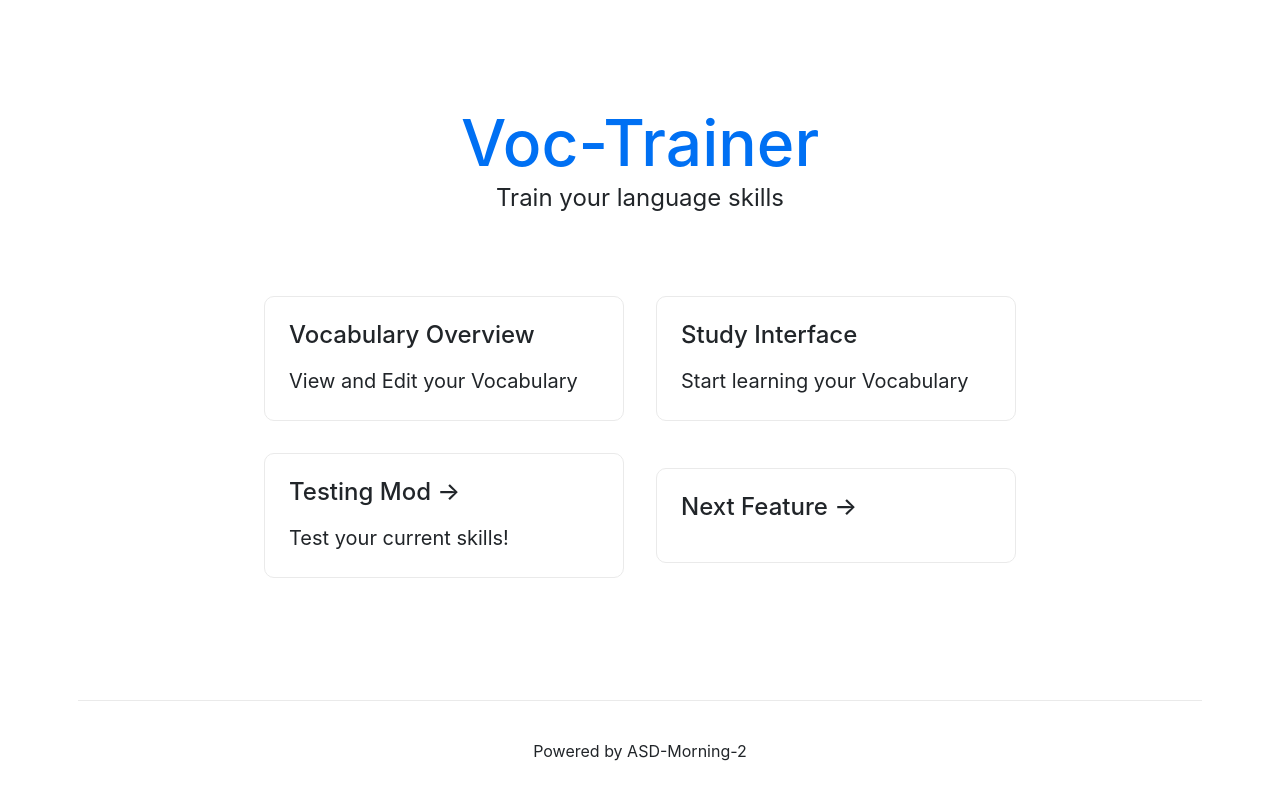
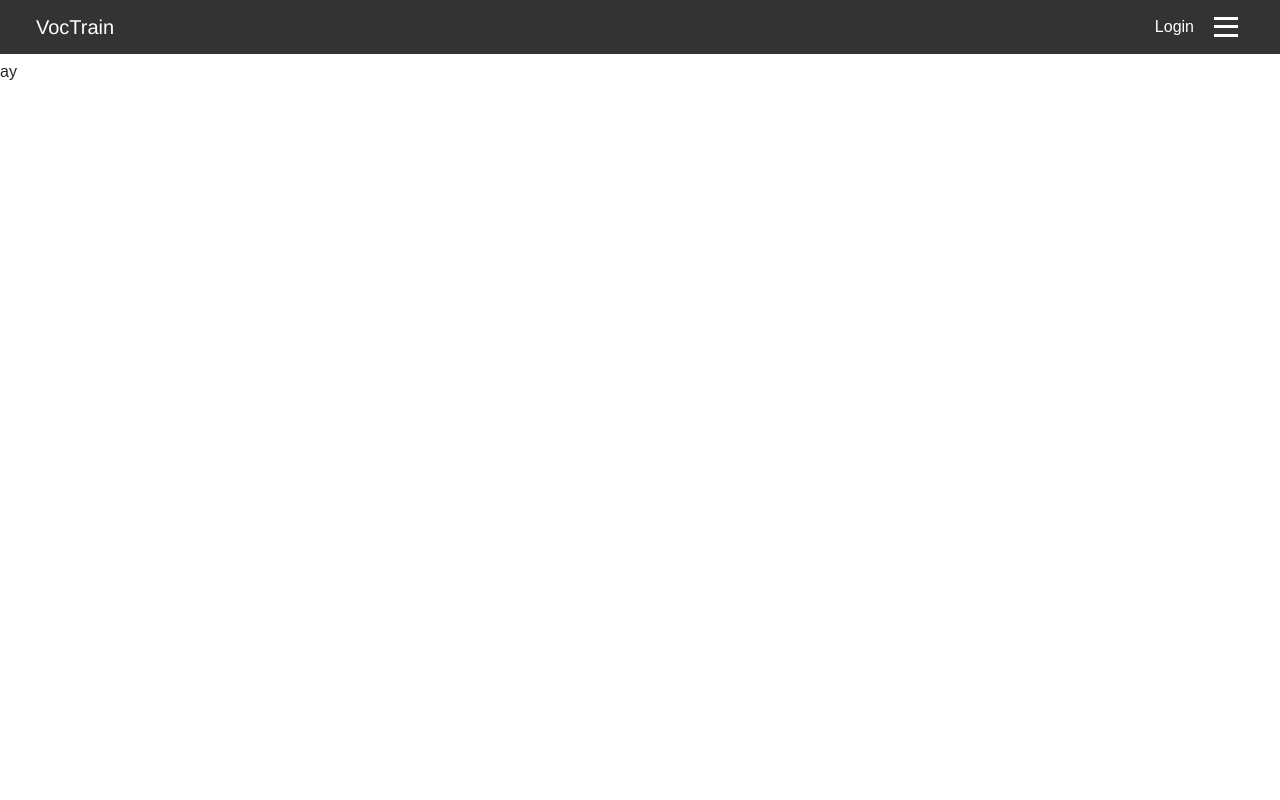
Before and after one commit to sw20-tug/ASD-Morning-2, a Next.js app in the folder client/: page / in a window 1280 px wide. Shown: the top 800 px of the page. Built offline with nearby package versions, Linux system fonts and the light colour scheme.

Commit message:
Navbar & Sidedrawer Test

```diff
--- /dev/null
+++ b/client/components/Layout.js
@@ -0,0 +1,5 @@
+import Navbar from "../components/Navbar";
+
+const Layout = (props) => (
+
+);
--- /dev/null
+++ b/client/components/Navbar.css
@@ -0,0 +1,48 @@
+.navbar {
+    position: fixed;
+    top: 0;
+    left: 0;
+    width: 100%;
+    background: #333;
+    height: 54px;
+}
+
+.navbar_navigation {
+    display: flex;
+    height: 100%;
+    width: 100%;
+    align-items: center;
+    padding: 0 1.25rem;
+}
+
+.navbar_logo a {
+    color: white;
+    text-decoration: none;
+    font-size: 1.25rem;
+    font-family: Helvetica, -apple-system, BlinkMacSystemFont, Segoe UI, Roboto, Oxygen, Ubuntu, Cantarell, sans-serif;
+}
+
+.spacer {
+    flex-grow: 1;
+}
+
+.navbar_navigation_items ul {
+    list-style: none;
+    margin: 0;
+    padding: 0;
+    display: flex;
+}
+
+.navbar_navigation_items li {
+    padding: 0 1.25rem;
+}
+
+.navbar_navigation_items a {
+    color:  white;
+    text-decoration: none;
+}
+
+.navbar_navigation_items a:hover
+.navbar_navigation_items a:active {
+    color: #8FE9A3;
+}
--- /dev/null
+++ b/client/components/Navbar.js
@@ -0,0 +1,26 @@
+import Link from "next/link";
+import React from 'react';
+
+import SideDrawerButton from "./SideDrawerButton";
+
+
+const Navbar = props => (
+    <header className="navbar">
+        <nav className="navbar_navigation">
+            <div className="navbar_logo">
+                <a href="/">VocTrain</a>
+            </div>
+            <div className="spacer"></div>
+            <div className="navbar_navigation_items">
+                <ul>
+                    <li><a href="/">Login</a></li>
+                </ul>
+            </div>
+            <div>
+                <SideDrawerButton />
+            </div>
+        </nav>
+    </header>
+);
+
+export default Navbar;
--- /dev/null
+++ b/client/components/SideDrawer.css
@@ -0,0 +1,46 @@
+.sidedrawer {
+    height: 100%;
+    background: #222;
+    box-shadow: 5px 5px 5px 5px;
+    position: fixed;
+    top: 0;
+    right: 0;
+    width: 70%;
+    max-width: 400px;
+    z-index: 200;
+}
+
+.sidedrawer ul {
+    height: 100%;
+    margin: 0;
+    padding: 1.5rem;
+    list-style: none;
+    display: flex;
+    flex-direction: column;
+    justify-content: top;
+}
+
+.sidedrawer li {
+    margin: 0.5rem 0;
+}
+
+.sidedrawer a {
+    color: white;
+    text-decoration: none;
+    font-size: 1.75rem;
+}
+
+.sidedrawer a:hover
+.sidedrawer a:active {
+    color: #8FE9A3;
+}
+
+.backdrop {
+    position: fixed;
+    width: 100%;
+    height: 100%;
+    top: 0;
+    left: 0;
+    background: rgba(0, 0, 0, 0.6);
+    z-index: 100;
+}
--- /dev/null
+++ b/client/components/SideDrawer.js
@@ -0,0 +1,19 @@
+import React from 'react';
+
+const SideDrawer = props => (
+    <div className="backdrop">
+        <nav className="sidedrawer">
+            <ul>
+                <li><a href="/">Home</a></li>
+                <li><a href="/vocabulary">Vocabulary View</a></li>
+                <li><a href="/study_interface">Study Interface</a></li>
+                <li><a href="/testing_mode">Testing Mode</a></li>
+                <li><a href="/">---</a></li>
+                <li><a href="/">Login</a></li>
+            </ul>
+        </nav>
+    </div>
+
+);
+
+export default SideDrawer;
--- /dev/null
+++ b/client/components/SideDrawerButton.css
@@ -0,0 +1,22 @@
+.sdb_toggle_button {
+    display: flex;
+    flex-direction: column;
+    justify-content: space-around;
+    height: 25px;
+    width: 30px;
+    background: transparent;
+    border: none;
+    cursor: pointer;
+    padding: 0;
+    box-sizing: border-box;
+}
+
+.sdb_toggle_button:focus {
+    outline: none;
+}
+
+.sdb_toggle_button_line {
+    width: 24px;
+    height: 3px;
+    background: white;
+}
--- /dev/null
+++ b/client/components/SideDrawerButton.js
@@ -0,0 +1,11 @@
+import React from 'react';
+
+const SideDrawerButton = props => (
+    <button className="sdb_toggle_button">
+        <div className="sdb_toggle_button_line"/>
+        <div className="sdb_toggle_button_line"/>
+        <div className="sdb_toggle_button_line"/>
+    </button>
+);
+
+export default SideDrawerButton;
--- /dev/null
+++ b/client/components/base.css
@@ -0,0 +1,23 @@
+html {
+    height: 100%;
+}
+
+body {
+    height: 100%;
+    margin: 0;
+    padding: 0;
+    font-family: sans-serif;
+}
+
+.wrapper {
+    height: 100%;
+}
+
+.container {
+    min-height: 100vh;
+    padding: 0 0.5rem;
+    display: flex;
+    flex-direction: column;
+    justify-content: center;
+    align-items: center;
+}
--- a/client/pages/_app.js
+++ b/client/pages/_app.js
@@ -1,6 +1,10 @@
 import React from 'react'
 
 import 'bootstrap/dist/css/bootstrap.min.css';
+import '../components/base.css';
+import '../components/Navbar.css';
+import '../components/SideDrawerButton.css';
+import '../components/SideDrawer.css';
 
 export default function MyApp({Component, pageProps}){
   return <Component {...pageProps} />
--- a/client/pages/index.js
+++ b/client/pages/index.js
@@ -1,194 +1,219 @@
-import Head from 'next/head'
-import Link from 'next/link'
+import Head from 'next/head';
+import Link from 'next/link';
+import React, { Component } from 'react';
+import Navbar from '../components/Navbar';
+import SideDrawer from '../components/SideDrawer';
+
 
 const Home = () => (
-  <div className="container">
-    <Head>
-      <title>Voc-Trainer</title>
-      <link rel="icon" href="/favicon.ico" />
-    </Head>
-    <main>
-      <h1 className="title">
-        <a>Voc-Trainer</a>
-      </h1>
+  <div className="wrapper">
+    <Navbar />
+    {sideDrawer}
+    <main style={{marginTop: '60px'}}>
+      <p>ay</p>
+    </main>
+  </div>
+);
 
-      <p className="description">
-        Train your language skills
-      </p>
+let state = {
+  sideDrawerOpen: false
+};
 
-      <div className="grid">
-        <Link href="/vocabulary">
-          <div className="card">
-            <h3>Vocabulary Overview</h3>
-            <p>View and Edit your Vocabulary</p>
-          </div>
-        </Link>
+let sideDrawer;
 
-        <Link href="/study_interface">
-          <a className="card">
-            <h3> Study Interface </h3>
-            <p> Start learning your Vocabulary</p>
-          </a>
-        </Link>
+if (state.sideDrawerOpen) {
+  sideDrawer = <SideDrawer />;
+}
 
-        <Link href="/testing_mode">
-          <a className="card">
-            <h3>Testing Mod &rarr;</h3>
-            <p>Test your current skills! </p>
-          </a>
-        </Link>
 
-        <a className="card">
-          <h3> Next Feature &rarr;</h3>
-          <p>
-          </p>
-        </a>
-      </div>
-    </main>
+// const Home = () => (
+//   <div className="container">
+//     <Head>
+//       <title>Voc-Trainer</title>
+//       <link rel="icon" href="/favicon.ico" />
+//     </Head>
+//     <main>
+//       <h1 className="title">
+//         <a>Voc-Trainer</a>
+//       </h1>
 
-    <footer>
-      <a>
-        Powered by ASD-Morning-2
-      </a>
-    </footer>
+//       <p className="description">
+//         Train your language skills
+//       </p>
 
-    <style jsx>{`
-      .container {
-        min-height: 100vh;
-        padding: 0 0.5rem;
-        display: flex;
-        flex-direction: column;
-        justify-content: center;
-        align-items: center;
-      }
+//       <div className="grid">
+//         <Link href="/vocabulary">
+//           <div className="card">
+//             <h3>Vocabulary Overview</h3>
+//             <p>View and Edit your Vocabulary</p>
+//           </div>
+//         </Link>
 
-      main {
-        padding: 5rem 0;
-        flex: 1;
-        display: flex;
-        flex-direction: column;
-        justify-content: center;
-        align-items: center;
-      }
+//         <Link href="/study_interface">
+//           <a className="card">
+//             <h3> Study Interface </h3>
+//             <p> Start learning your Vocabulary</p>
+//           </a>
+//         </Link>
 
-      footer {
-        width: 100%;
-        height: 100px;
-        border-top: 1px solid #eaeaea;
-        display: flex;
-        justify-content: center;
-        align-items: center;
-      }
+//         <Link href="/testing_mode">
+//           <a className="card">
+//             <h3>Testing Mod &rarr;</h3>
+//             <p>Test your current skills! </p>
+//           </a>
+//         </Link>
 
-      footer a {
-        display: flex;
-        justify-content: center;
-        align-items: center;
-      }
+//         <a className="card">
+//           <h3> Next Feature &rarr;</h3>
+//           <p>
+//           </p>
+//         </a>
+//       </div>
+//     </main>
 
-      a {
-        color: inherit;
-        text-decoration: none;
-      }
+//     <footer>
+//       <a>
+//         Powered by ASD-Morning-2
+//       </a>
+//     </footer>
 
-      .title a {
-        color: #0070f3;
-        text-decoration: none;
-      }
+//     <style jsx>{`
+//       .container {
+//         min-height: 100vh;
+//         padding: 0 0.5rem;
+//         display: flex;
+//         flex-direction: column;
+//         justify-content: center;
+//         align-items: center;
+//       }
 
-      .title a:hover,
-      .title a:focus,
-      .title a:active {
-        text-decoration: underline;
-      }
+//       main {
+//         padding: 5rem 0;
+//         flex: 1;
+//         display: flex;
+//         flex-direction: column;
+//         justify-content: center;
+//         align-items: center;
+//       }
 
-      .title {
-        margin: 0;
-        line-height: 1.15;
-        font-size: 4rem;
-      }
+//       footer {
+//         width: 100%;
+//         height: 100px;
+//         border-top: 1px solid #eaeaea;
+//         display: flex;
+//         justify-content: center;
+//         align-items: center;
+//       }
 
-      .title,
-      .description {
-        text-align: center;
-      }
+//       footer a {
+//         display: flex;
+//         justify-content: center;
+//         align-items: center;
+//       }
 
-      .description {
-        line-height: 1.5;
-        font-size: 1.5rem;
-      }
+//       a {
+//         color: inherit;
+//         text-decoration: none;
+//       }
 
-      code {
-        background: #fafafa;
-        border-radius: 5px;
-        padding: 0.75rem;
-        font-size: 1.1rem;
-        font-family: Menlo, Monaco, Lucida Console, Liberation Mono,
-          DejaVu Sans Mono, Bitstream Vera Sans Mono, Courier New, monospace;
-      }
+//       .title a {
+//         color: #0070f3;
+//         text-decoration: none;
+//       }
 
-      .grid {
-        display: flex;
-        align-items: center;
-        justify-content: center;
-        flex-wrap: wrap;
+//       .title a:hover,
+//       .title a:focus,
+//       .title a:active {
+//         text-decoration: underline;
+//       }
 
-        max-width: 800px;
-        margin-top: 3rem;
-      }
+//       .title {
+//         margin: 0;
+//         line-height: 1.15;
+//         font-size: 4rem;
+//       }
 
-      .card {
-        margin: 1rem;
-        flex-basis: 45%;
-        padding: 1.5rem;
-        text-align: left;
-        color: inherit;
-        text-decoration: none;
-        border: 1px solid #eaeaea;
-        border-radius: 10px;
-        transition: color 0.15s ease, border-color 0.15s ease;
-      }
+//       .title,
+//       .description {
+//         text-align: center;
+//       }
 
-      .card:hover,
-      .card:focus,
-      .card:active {
-        color: #0070f3;
-        border-color: #0070f3;
-      }
+//       .description {
+//         line-height: 1.5;
+//         font-size: 1.5rem;
+//       }
 
-      .card h3 {
-        margin: 0 0 1rem 0;
-        font-size: 1.5rem;
-      }
+//       code {
+//         background: #fafafa;
+//         border-radius: 5px;
+//         padding: 0.75rem;
+//         font-size: 1.1rem;
+//         font-family: Menlo, Monaco, Lucida Console, Liberation Mono,
+//           DejaVu Sans Mono, Bitstream Vera Sans Mono, Courier New, monospace;
+//       }
 
-      .card p {
-        margin: 0;
-        font-size: 1.25rem;
-        line-height: 1.5;
-      }
+//       .grid {
+//         display: flex;
+//         align-items: center;
+//         justify-content: center;
+//         flex-wrap: wrap;
 
-      @media (max-width: 600px) {
-        .grid {
-          width: 100%;
-          flex-direction: column;
-        }
-      }
-    `}</style>
+//         max-width: 800px;
+//         margin-top: 3rem;
+//       }
 
-    <style jsx global>{`
-      html,
-      body {
-        padding: 0;
-        margin: 0;
-        font-family: -apple-system, BlinkMacSystemFont, Segoe UI, Roboto, Oxygen,
-          Ubuntu, Cantarell, Fira Sans, Droid Sans, Helvetica Neue, sans-serif;
-      }
+//       .card {
+//         margin: 1rem;
+//         flex-basis: 45%;
+//         padding: 1.5rem;
+//         text-align: left;
+//         color: inherit;
+//         text-decoration: none;
+//         border: 1px solid #eaeaea;
+//         border-radius: 10px;
+//         transition: color 0.15s ease, border-color 0.15s ease;
+//       }
 
-      * {
-        box-sizing: border-box;
-      }
-    `}</style>
-  </div>
-)
+//       .card:hover,
+//       .card:focus,
+//       .card:active {
+//         color: #0070f3;
+//         border-color: #0070f3;
+//       }
+
+//       .card h3 {
+//         margin: 0 0 1rem 0;
+//         font-size: 1.5rem;
+//       }
+
+//       .card p {
+//         margin: 0;
+//         font-size: 1.25rem;
+//         line-height: 1.5;
+//       }
+
+//       @media (max-width: 600px) {
+//         .grid {
+//           width: 100%;
+//           flex-direction: column;
+//         }
+//       }
+//     `}</style>
+
+//     <style jsx global>{`
+//       html,
+//       body {
+//         padding: 0;
+//         margin: 0;
+//         font-family: -apple-system, BlinkMacSystemFont, Segoe UI, Roboto, Oxygen,
+//           Ubuntu, Cantarell, Fira Sans, Droid Sans, Helvetica Neue, sans-serif;
+//       }
+
+//       * {
+//         box-sizing: border-box;
+//       }
+//     `}</style>
+//   </div>
+// )
 
 export default Home
```
